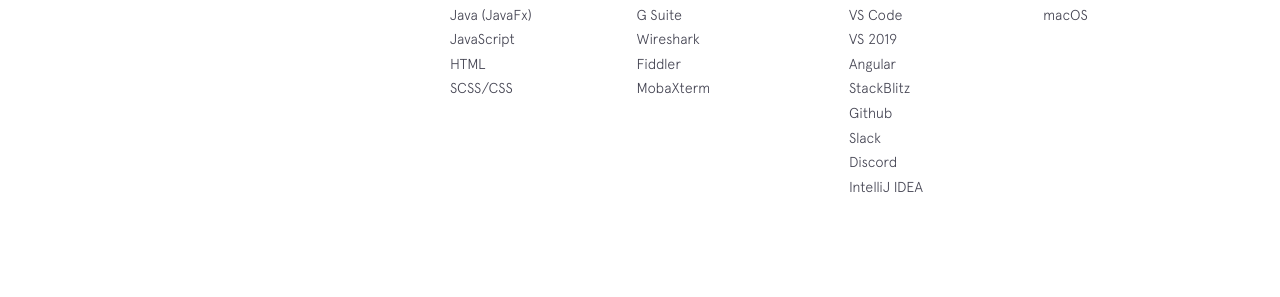
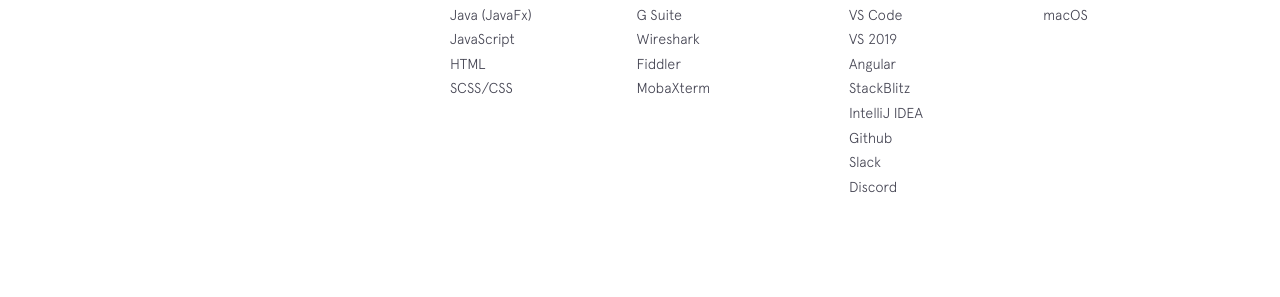
Before and after one commit to rh376/raiyanh717.github.io, a Jekyll site: the page built from index.html, in a window 1280 px wide and 900 px high, scrolled down 1588 px. Shown: the part 400-697 px from the top of the window. Built offline with Jekyll 4.4.1, drawn with Linux system fonts in a browser that asks for light colours; nearby versions of some CDN libraries; part of the change alters nothing that is shown.

```diff
--- a/_data/skills.yml
+++ b/_data/skills.yml
@@ -18,10 +18,10 @@ workflows:
   - item: VS 2019
   - item: Angular
   - item: StackBlitz
+  - item: IntelliJ IDEA
   - item: Github
   - item: Slack
   - item: Discord
-  - item: IntelliJ IDEA
 
 OS:
   - item: Windows
```
